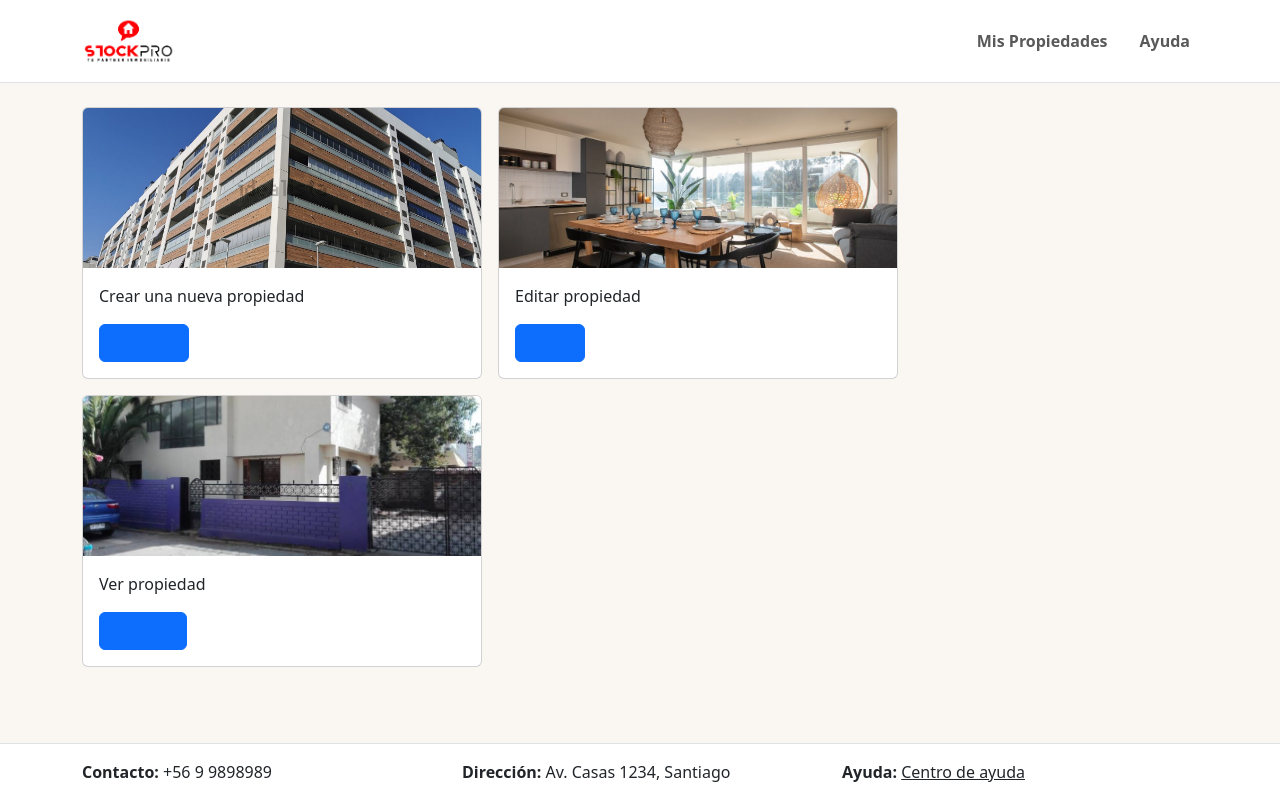
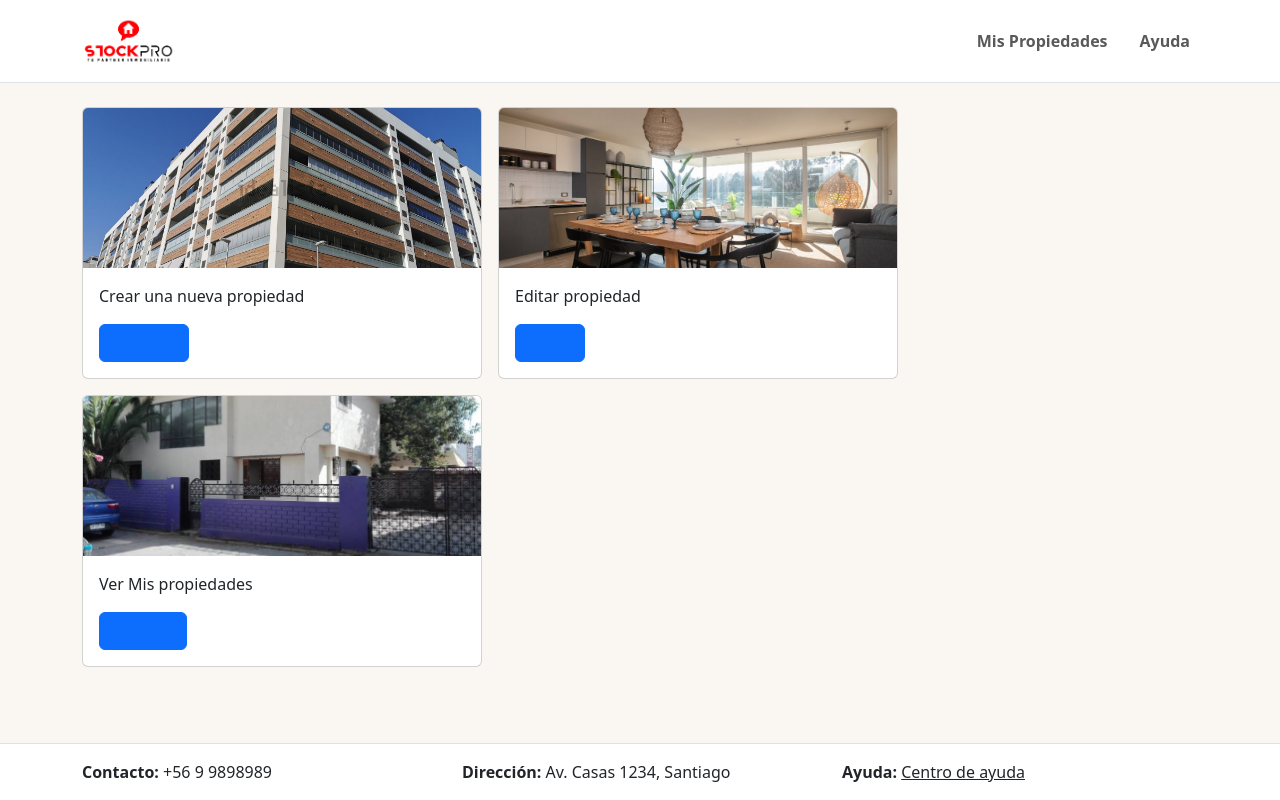
Before and after one commit to procapstone1808/pro.capstone2025, a Django app: template pro.capstone2025_maincode/templates/core/propiedadcrud.html in a window 1280 px wide. Run offline with Django 5.2, Linux system fonts and the light colour scheme; the template is opened without the code that fills it, so the values that code supplies are empty.

Commit message:
Update propiedadcrud.html

```diff
--- a/pro.capstone2025_maincode/templates/core/propiedadcrud.html
+++ b/pro.capstone2025_maincode/templates/core/propiedadcrud.html
@@ -55,7 +55,7 @@
  <div class="card" style="width: 25rem;">
   <img class="card-img-top" src="{% static 'img/ver-prop.jpeg' %}" alt="ver">
   <div class="card-body">
-    <p class="card-text">Ver propiedad</p>
+    <p class="card-text">Ver Mis propiedades</p>
     <button class="btn btn-primary" type="button"><a href="{% url 'core:misprop' %}">Verificar</a></button>
   </div>
  </div>
```
